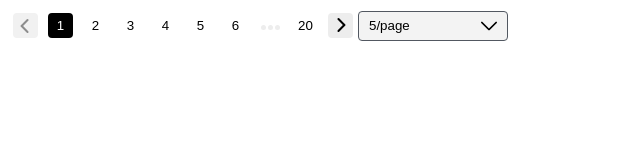
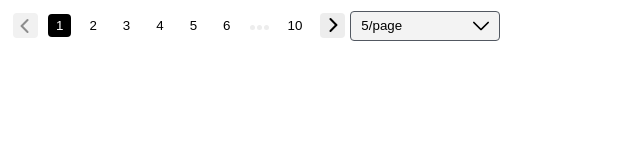
Before and after one commit to Rayhan-Ahmed-7/MajesticPaginator, a React (Vite) app: page / in a window 1280 px wide. Shown: the top 160 px of the page, without its empty margins (0-640 px from the left). Built offline with nearby package versions, Linux system fonts and the light colour scheme.

Commit message:
:zap: total and current page option added

```diff
--- a/src/components/pagination/Pagination.tsx
+++ b/src/components/pagination/Pagination.tsx
@@ -2,8 +2,8 @@ import "./pagination.css"
 import { useEffect, useState } from "react";
 import usePagination from "./usePagination";
 import Select from "../select/Select";
-function Pagination({ onChange }: { onChange?: Function }) {
-  const { paginationRange, selected, totalPage, setPageSize, setSelected, goTo } = usePagination({ count: 96 })
+function Pagination({ currentPage, total, onChange }: { currentPage: number, total: number, onChange?: Function }) {
+  const { paginationRange, selected, totalPage, setPageSize, setSelected, goTo } = usePagination({ total, currentPage })
 
   const [showSkip, setShowSkip] = useState<null | string>(null);
 
--- a/src/components/pagination/pagination.css
+++ b/src/components/pagination/pagination.css
@@ -9,10 +9,10 @@
 
 .pagination_item {
     border: none;
-    width: 25px;
-    height: 25px;
+    width: max-content;
+    height: max-content;
     margin: 5px;
-    padding: 4px;
+    padding: 4px 8px;
     background-color: transparent;
     border-radius: 4px;
     cursor: pointer;
--- a/src/components/pagination/usePagination.ts
+++ b/src/components/pagination/usePagination.ts
@@ -30,13 +30,14 @@ let rightDot: Item = {
     page: 0,
 }
 
-const usePagination = ({ count = 76 }: { count: number }) => {
+const usePagination = ({ total = 76, currentPage }: { total: number, currentPage: number }) => {
 
-    const [selected, setSelected] = useState<Item>({ page: 1, type: 'page', selected: true })
     const [pageSize, setPageSize] = useState(10);
-    const totalData = count;
 
-    let totalPage = Math.ceil(totalData / pageSize);
+    let totalPage = Math.ceil(total / pageSize);
+
+    const [selected, setSelected] = useState<Item>({ page: currentPage <= totalPage ? currentPage : 1, type: 'page', selected: true })
+
 
     const goTo = (index: number) => {
         setSelected({ page: index < 1 ? 1 : index >= totalPage ? totalPage : index, type: 'page', selected: true })
--- a/src/main.tsx
+++ b/src/main.tsx
@@ -3,6 +3,6 @@ import { Pagination } from './components/pagination/Pagination'
 
 ReactDOM.createRoot(document.getElementById('root')!).render(
   // <React.StrictMode>
-  <Pagination/>
+  <Pagination total={50} currentPage={10}/>
   // </React.StrictMode>,
 )
```
